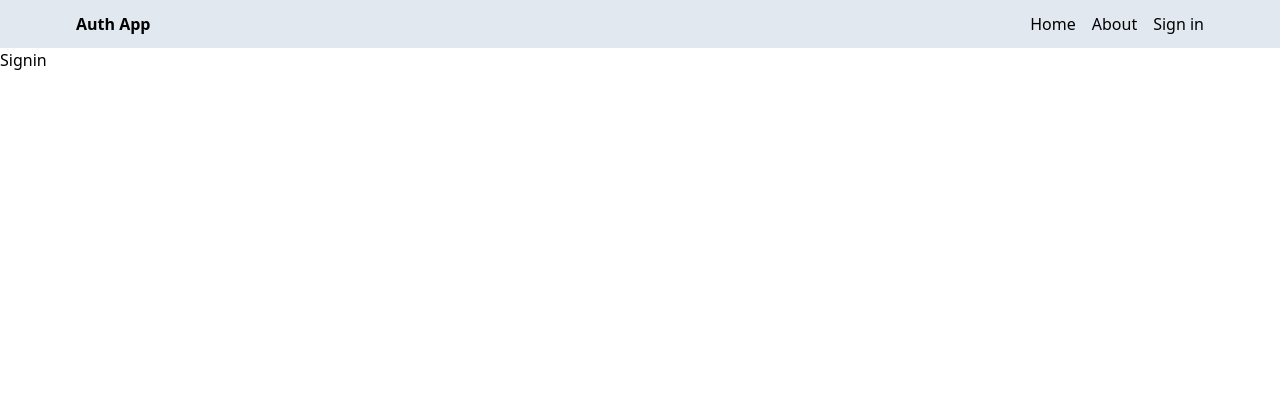
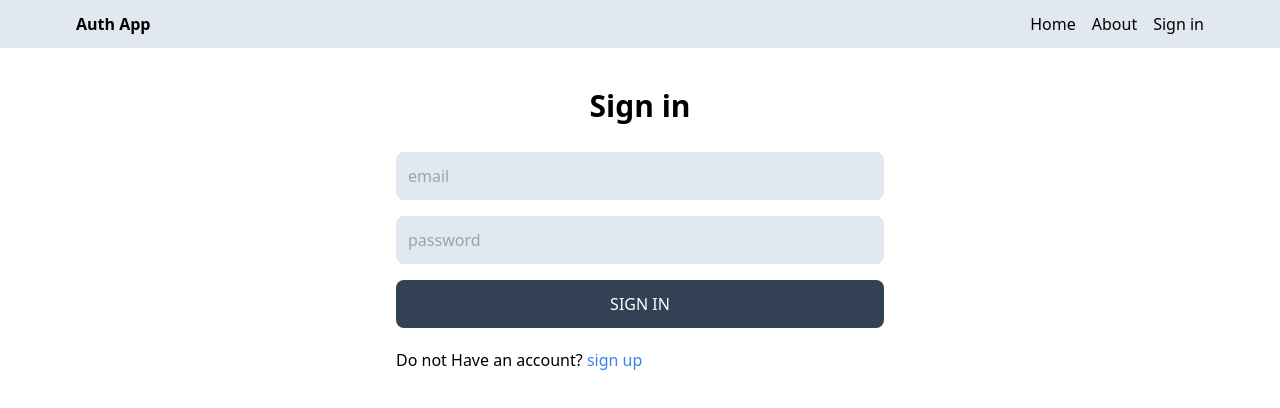
Before and after one commit to setgram/Authentication-Application, a React (Vite) app in the folder client/: page /sign-in in a window 1280 px wide. Shown: the top 408 px of the page. Built offline with nearby package versions, Linux system fonts and the light colour scheme.

Commit message:
complete the sign in page functionality

```diff
--- a/client/src/pages/Signin.jsx
+++ b/client/src/pages/Signin.jsx
@@ -1,5 +1,74 @@
-import React from "react";
+import React, { useState } from "react";
+import { Link } from "react-router-dom";
+import { useNavigate } from "react-router-dom";
 
 export default function Signin() {
-  return <div>Signin</div>;
+  const [formData, setFormData] = useState({});
+  const [error, setError] = useState(false);
+  const [loading, setLoading] = useState(false);
+  const navigate = useNavigate();
+  const handleChange = (e) => {
+    setFormData({ ...formData, [e.target.id]: e.target.value });
+  };
+  const handleSubmit = async (e) => {
+    e.preventDefault();
+    try {
+      setLoading(true);
+      setError(false);
+      const res = await fetch("/api/auth/signin", {
+        method: "POST",
+        headers: {
+          "Content-Type": "application/json", // Set the content type header
+        },
+        body: JSON.stringify(formData),
+      });
+
+      const data = await res.json();
+      setLoading(false);
+      if (data.success === false) {
+        setError(true);
+        return;
+      }
+      navigate("/");
+    } catch (error) {
+      setLoading(false);
+      setError(true);
+    }
+  };
+  return (
+    <div className="p-3 max-w-lg mx-auto">
+      <h1 className="text-3xl text-center font-semibold my-7">Sign in</h1>
+      <form onSubmit={handleSubmit} className="flex flex-col gap-4 ">
+        <input
+          type="email"
+          placeholder="email"
+          id="email"
+          className="bg-slate-200 p-3 rounded-lg"
+          onChange={handleChange}
+        />
+        <input
+          type="password"
+          placeholder="password"
+          id="password"
+          className="bg-slate-200 p-3 rounded-lg"
+          onChange={handleChange}
+        />
+        <button
+          disabled={loading}
+          className="bg-slate-700 text-white p-3 rounded-lg uppercase hover:opacity-95 disabled:opacity-80"
+        >
+          {loading ? "Loading..." : "Sign in"}
+        </button>
+      </form>
+      <div className="flex gap-2 mt-5">
+        <p>
+          Do not Have an account?{" "}
+          <Link to="/sign-up">
+            <span className="text-blue-500">sign up</span>
+          </Link>
+        </p>
+      </div>
+      <p className="text-red-700 mt-5">{error && "Something went wrong"}</p>
+    </div>
+  );
 }
--- a/client/src/pages/Signup.jsx
+++ b/client/src/pages/Signup.jsx
@@ -1,10 +1,12 @@
 import React, { useState } from "react";
 import { Link } from "react-router-dom";
+import { useNavigate } from "react-router-dom";
 
 export default function Signup() {
   const [formData, setFormData] = useState({});
   const [error, setError] = useState(false);
   const [loading, setLoading] = useState(false);
+  const navigate = useNavigate();
   const handleChange = (e) => {
     setFormData({ ...formData, [e.target.id]: e.target.value });
   };
@@ -28,6 +30,7 @@
         setError(true);
         return;
       }
+      navigate("/sign-in");
     } catch (error) {
       setLoading(false);
       setError(true);
```
